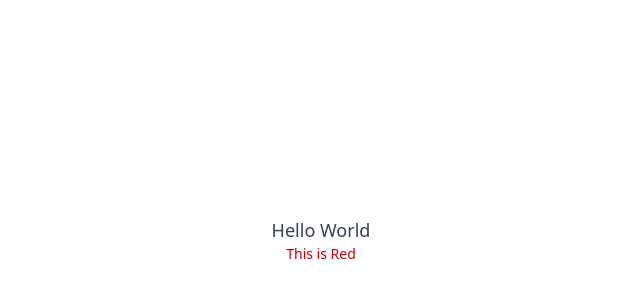
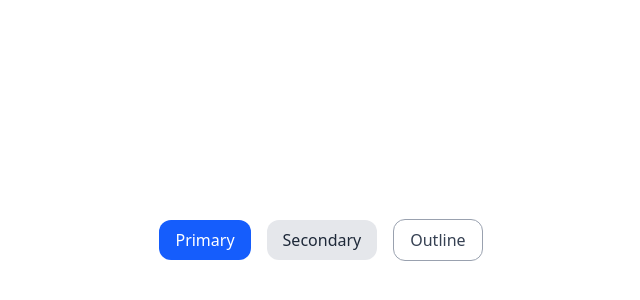
Before and after one commit to RR-089/react-components, a React (Vite) app: page / in a window 1280 px wide. Shown: the part 160-460 px from the top of the page, without its empty margins (319-959 px from the left). Built offline with nearby package versions, Linux system fonts and the light colour scheme.

Commit message:
add: button

```diff
--- a/src/App.tsx
+++ b/src/App.tsx
@@ -1,11 +1,16 @@
-import Label from "./components/Label";
+import Button from "./components/Button";
 
 function App() {
   return (
-    <div className="h-screen flex justify-center items-center flex-col">
-      <Label text="Hello World" size="lg" />
-      <Label text="This is Red" size="sm" color="red" />
-    </div>
+    <main className="flex justify-center items-center h-screen gap-4 p-4">
+      <Button onClick={() => alert("Primary clicked!")}>Primary</Button>
+      <Button variant="secondary" onClick={() => alert("Secondary clicked!")}>
+        Secondary
+      </Button>
+      <Button variant="outline" onClick={() => alert("Outline clicked!")}>
+        Outline
+      </Button>
+    </main>
   );
 }
 
--- /dev/null
+++ b/src/components/Button.tsx
@@ -0,0 +1,33 @@
+import type React from "react";
+``;
+type ButtonProps = {
+  children: React.ReactNode;
+  variant?: "primary" | "secondary" | "outline";
+  onClick?: () => void;
+};
+
+export default function Button({
+  children,
+  variant = "primary",
+  onClick,
+}: ButtonProps) {
+  const baseStyles =
+    "px-4 py-2 rounded-xl font-medium transition-colors duration-200 cursor-pointer";
+
+  const variantStyles = {
+    primary: "bg-blue-600 text-white hover:bg-blue-700 active:bg-blue-800",
+    secondary:
+      "bg-gray-200 text-gray-800 hoverr:bg-gray-300 active:bg-gray-400",
+    outline:
+      "border border-gray-400 text-gray-700 hover:bg-gray-100 active:bg-gray-200",
+  };
+
+  return (
+    <button
+      onClick={onClick}
+      className={`${baseStyles} ${variantStyles[variant]}`}
+    >
+      {children}
+    </button>
+  );
+}
```
